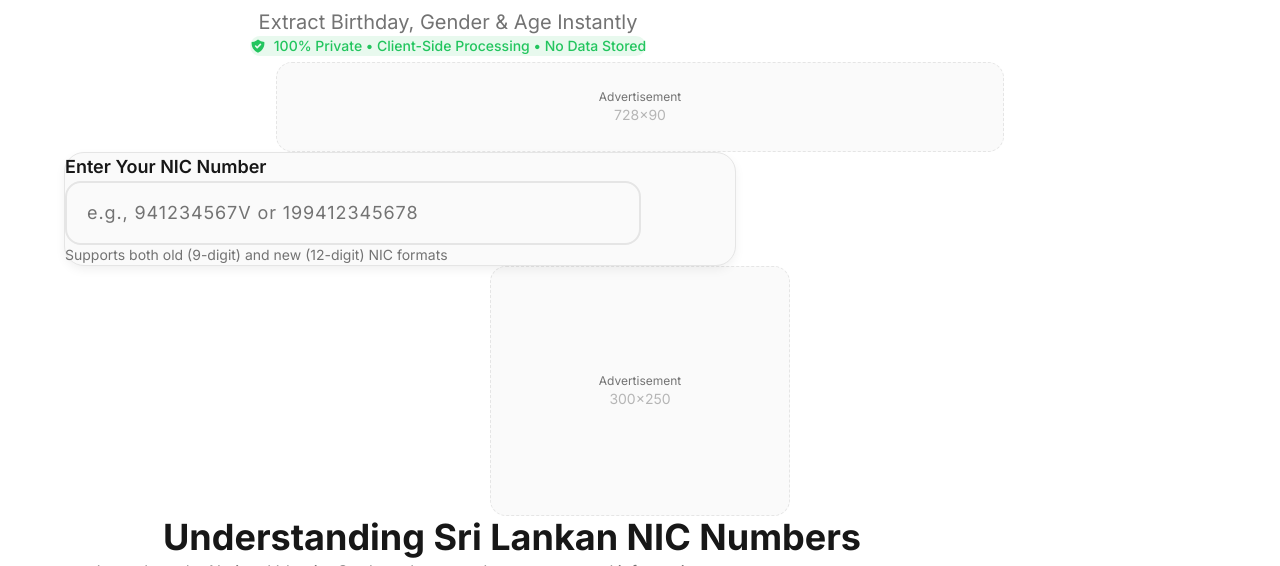
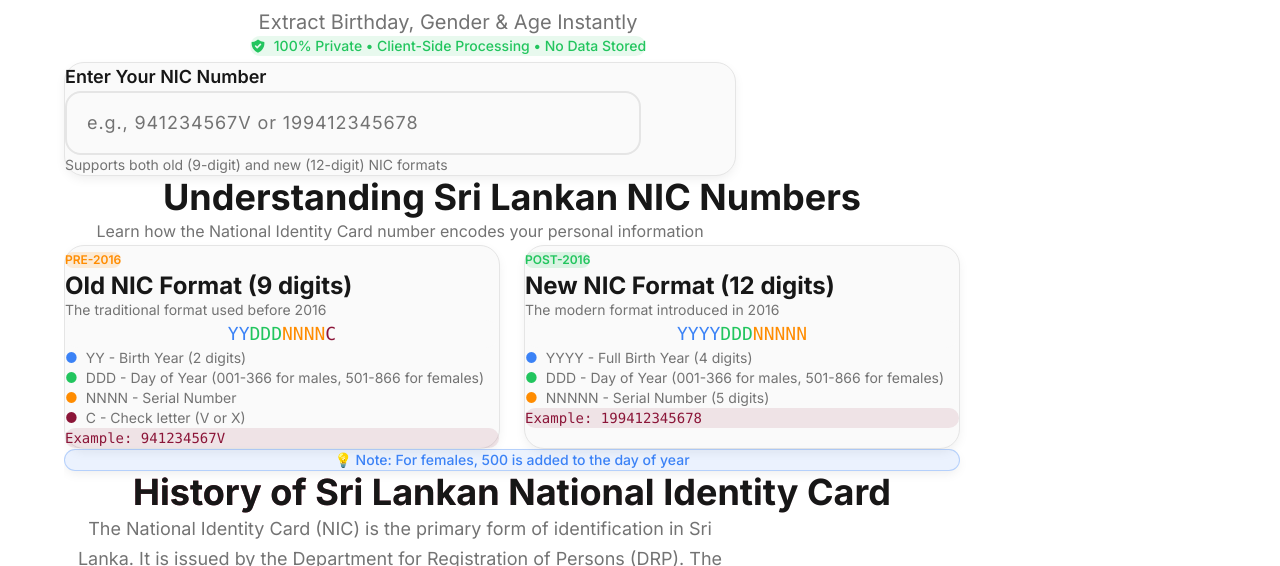
Before and after one commit to pubudutharanga/nic-information-finder, a Next.js app: page /en in a window 1280 px wide. Shown: the part 128-694 px from the top of the page. Built offline with nearby package versions, Linux system fonts and the light colour scheme; no server answers.

Commit message:
feat: implement the main client-side page for NIC decoding, information display, and integrated utility components.

```diff
--- a/src/app/[locale]/MainPageClient.tsx
+++ b/src/app/[locale]/MainPageClient.tsx
@@ -11,7 +11,7 @@ import InlineCalendar from './components/InlineCalendar';
 import LiveClock from './components/LiveClock';
 import LanguageSwitcher from './components/LanguageSwitcher';
 import ThemeToggle from './components/ThemeToggle';
-import AdPlaceholder from './components/AdPlaceholder';
+
 import SocialShare from './components/SocialShare';
 import HistorySection from './components/HistorySection';
 import FAQSection from './components/FAQSection';
@@ -76,7 +76,7 @@ export default function MainPageClient() {
                     </div>
                 </motion.section>
 
-                <AdPlaceholder size="728x90" position="header-banner" />
+
 
                 {/* NIC Decoder Section - Primary Tool */}
                 <motion.section
@@ -103,7 +103,7 @@ export default function MainPageClient() {
                     )}
                 </motion.section>
 
-                <AdPlaceholder size="300x250" position="in-content-rectangle" />
+
 
                 {/* Below-fold content with performance optimization */}
                 <div className="below-fold space-y-16">
@@ -170,7 +170,7 @@ export default function MainPageClient() {
                 </div>
             </footer>
 
-            <AdPlaceholder size="320x50" position="mobile-sticky-bottom" />
+
         </div>
     );
 }
--- a/src/app/[locale]/components/AdPlaceholder.tsx
+++ /dev/null
@@ -1,47 +0,0 @@
-'use client';
-
-import { useIntl } from 'react-intl';
-
-interface AdPlaceholderProps {
-    size: '728x90' | '300x250' | '320x50';
-    position: 'header-banner' | 'in-content-rectangle' | 'mobile-sticky-bottom';
-    className?: string;
-}
-
-export default function AdPlaceholder({ size, position, className = '' }: AdPlaceholderProps) {
-    const intl = useIntl();
-
-    const dimensions = {
-        '728x90': { width: 728, height: 90 },
-        '300x250': { width: 300, height: 250 },
-        '320x50': { width: 320, height: 50 },
-    }[size];
-
-    const positionClasses = {
-        'header-banner': 'hidden md:flex justify-center my-4',
-        'in-content-rectangle': 'flex justify-center my-8',
-        'mobile-sticky-bottom': 'md:hidden fixed bottom-0 left-0 w-full z-40 flex justify-center',
-    }[position];
-
-    return (
-        <div className={`${positionClasses} ${className} no-print`}>
-            <div
-                className="flex flex-col items-center justify-center rounded-lg"
-                style={{
-                    width: position === 'mobile-sticky-bottom' ? '100%' : dimensions.width,
-                    height: dimensions.height,
-                    maxWidth: '100%',
-                    background: 'rgb(var(--color-surface))',
-                    border: '1px dashed rgb(var(--color-border))',
-                }}
-            >
-                <p className="text-xs mb-1" style={{ color: 'rgb(var(--color-text-secondary))' }}>
-                    {intl.formatMessage({ id: 'ad.label' })}
-                </p>
-                <div className="text-sm opacity-50" style={{ color: 'rgb(var(--color-text-secondary))' }}>
-                    {size}
-                </div>
-            </div>
-        </div>
-    );
-}
```
